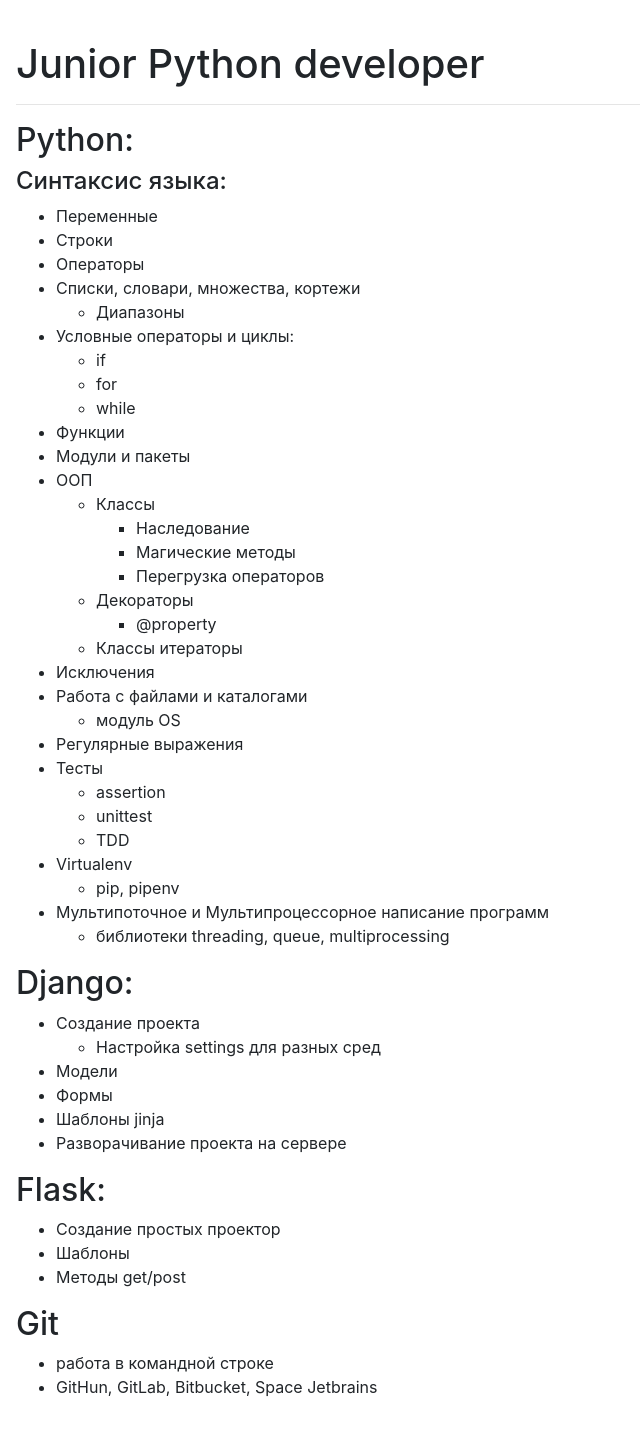
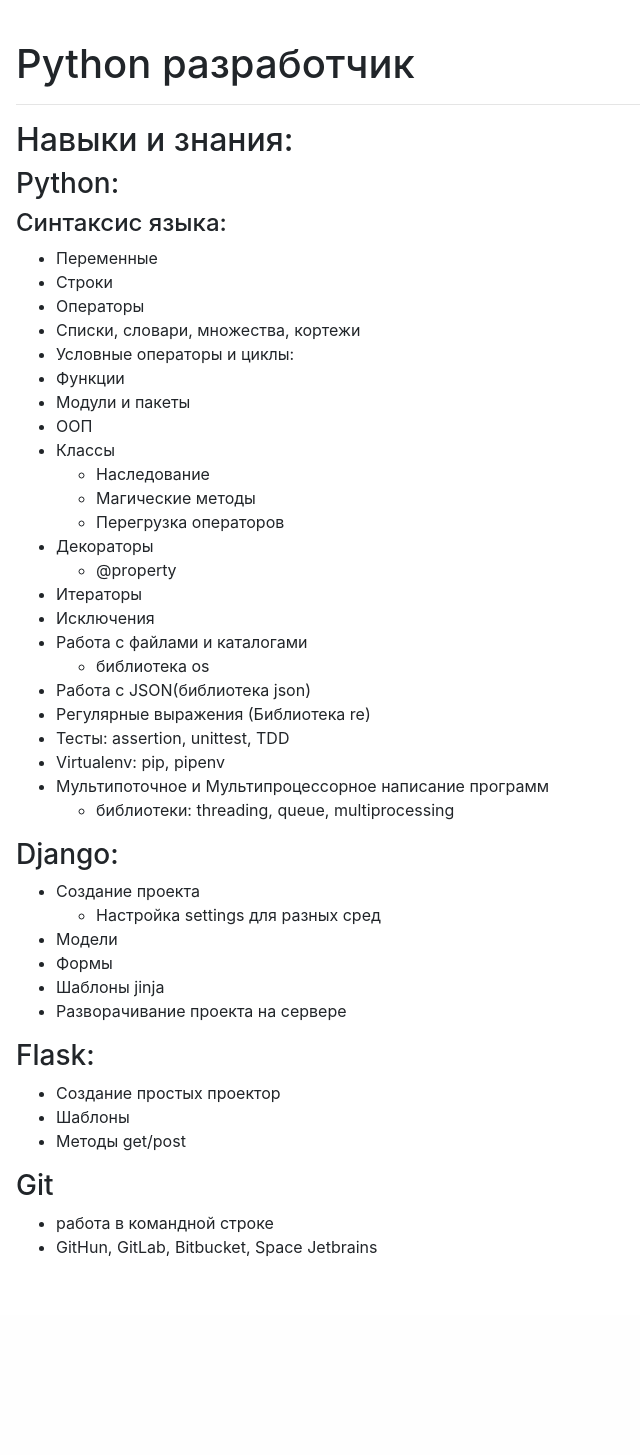
Before and after one commit to Hazzari/aleksan_site_project, a Django app: page /developer/ in a window 1280 px wide. Shown: the part 50-1505 px from the top of the page, without its empty margins (0-640 px from the left). After the commit the page ends 1307 px from the top, so only its background shows below. Run offline with Django 3.2, Linux system fonts and the light colour scheme; some libraries are stand-ins or nearby versions.

Commit message:
fix text content developer.html

```diff
--- a/templates/homepage/developer.html
+++ b/templates/homepage/developer.html
@@ -7,34 +7,25 @@
 
     <div class="mx-auto my-2 my-sm-3 my-lg-4 p-3">
 
-        <h1>Junior Python developer</h1>
+        <h1>Python разработчик</h1>
 
         <hr/>
-        <h2>Python:</h2>
+        <h2>Навыки и знания:</h2>
+
+        <h3>Python:</h3>
         <h4>Синтаксис языка:</h4>
 
         <ul>
             <li>Переменные</li>
             <li>Строки</li>
             <li>Операторы</li>
-            <li>Списки, словари, множества, кортежи
+            <li>Списки, словари, множества, кортежи</li>
+            <li>Условные операторы и циклы:
 
-                <ul>
-                    <li>Диапазоны</li>
-                </ul>
-            </li>
-            <li>Условные операторы и циклы:
-                <ul>
-                    <li>if</li>
-                    <li>for</li>
-                    <li>while</li>
-                </ul>
             </li>
             <li>Функции</li>
             <li>Модули и пакеты</li>
             <li>ООП
-
-                <ul>
                     <li>Классы
 
                         <ul>
@@ -49,40 +40,28 @@
                             <li>@рrореrtу</li>
                         </ul>
                     </li>
-                    <li>Классы итераторы</li>
-                </ul>
+                    <li>Итераторы</li>
+
             </li>
             <li>Исключения</li>
             <li>Работа с файлами и каталогами
-
                 <ul>
-                    <li>модуль OS</li>
+                    <li>библиотека os</li>
                 </ul>
             </li>
-            <li>Регулярные выражения</li>
-            <li>Тесты
+            <li>Работа с JSON(библиотека json)</li>
+            <li>Регулярные выражения (Библиотека re)</li>
 
+            <li>Тесты: assertion, unittest, TDD </li>
+            <li>Virtualenv: pip, pipenv</li>
+            <li>Мультипоточное и Мультипроцессорное написание программ
                 <ul>
-                    <li>assertion</li>
-                    <li>unittest</li>
-                    <li>TDD</li>
-                </ul>
-            </li>
-            <li>Virtualenv
-
-                <ul>
-                    <li>pip, pipenv</li>
-                </ul>
-            </li>
-            <li>Мультипоточное и Мультипроцессорное написание программ
-
-                <ul>
-                    <li>библиотеки threading, queue, multiprocessing</li>
+                    <li>библиотеки: threading, queue, multiprocessing</li>
                 </ul>
             </li>
         </ul>
 
-        <h2>Django:</h2>
+        <h3>Django:</h3>
 
         <ul>
             <li>Создание проекта
@@ -97,7 +76,7 @@
             <li>Разворачивание проекта на сервере</li>
         </ul>
 
-        <h2>Flask:</h2>
+        <h3>Flask:</h3>
 
         <ul>
             <li>Создание простых проектор</li>
@@ -105,7 +84,7 @@
             <li>Методы get/post</li>
         </ul>
 
-        <h2>Git</h2>
+        <h3>Git</h3>
 
         <ul>
             <li>работа в командной строке</li>
```
